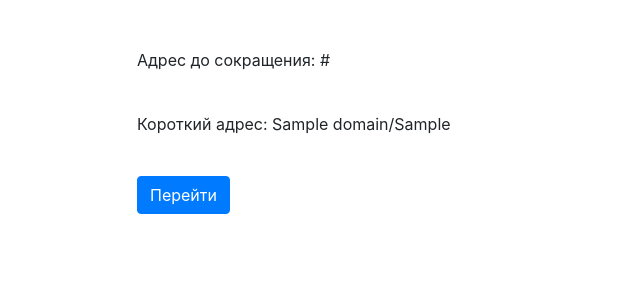
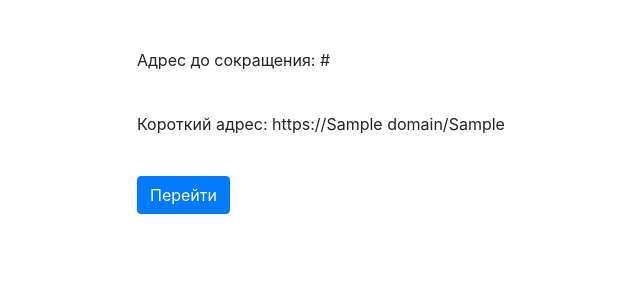
Before and after one commit to olegJF/shortener, a Django app: template short_urls/templates/short_urls/home.html in a window 1280 px wide. Shown: the part 56-356 px from the top of the page, without its empty margins (138-778 px from the left). Run offline with Django 3.2, Linux system fonts and the light colour scheme; tables that the repository leaves empty hold one stand-in row (values such as "Sample post"); the template is opened without the code that fills it: values that come from a table or form of the project are taken from there, most other values are stand-ins (such as "Sample title", 1, 10 or a date in 2020); some libraries are stand-ins or nearby versions.

Commit message:
a few little changes

```diff
--- a/short_urls/models.py
+++ b/short_urls/models.py
@@ -1,6 +1,4 @@
 from django.db import models
-from django.urls import reverse
-
 from short_urls.utils import create_short_url, validate_url
 
 
@@ -17,7 +15,3 @@ class URL(models.Model):
 
     def __str__(self):
         return str(self.url)
-
-    # def get_url(self):
-    #     url_path = reverse("short_url", kwargs={'short_url': self.short})
-    #     return url_path
--- a/short_urls/templates/short_urls/home.html
+++ b/short_urls/templates/short_urls/home.html
@@ -6,7 +6,7 @@
         {% if object %}
             <p>Адрес до сокращения: {{ object.url }}</p><br>
 
-            <p>Короткий адрес: {{ domain }}{% url 'short_url' short_url=object.short%}</p>
+            <p>Короткий адрес: https://{{ domain }}{% url 'short_url' short_url=object.short%}</p>
             <br>
 
             <p><a href='{% url 'short_url' short_url=object.short%}'>
```
